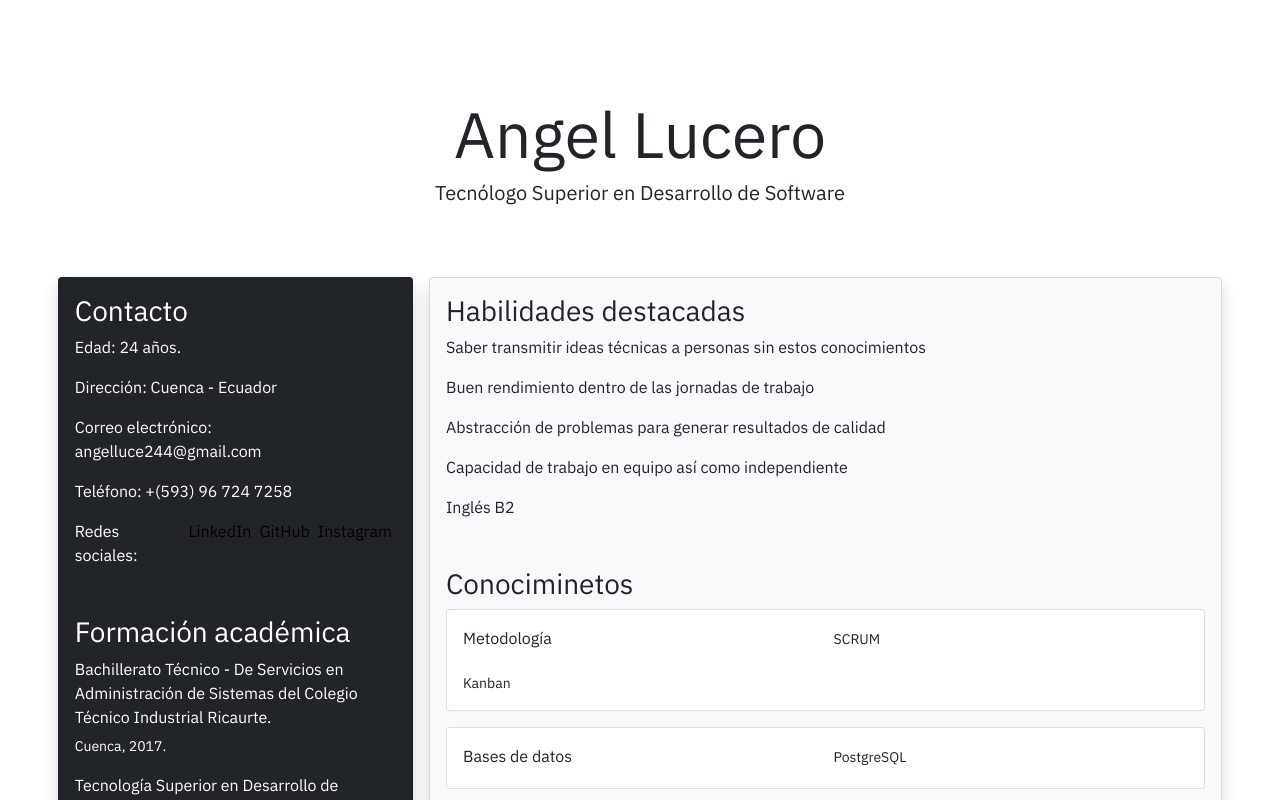
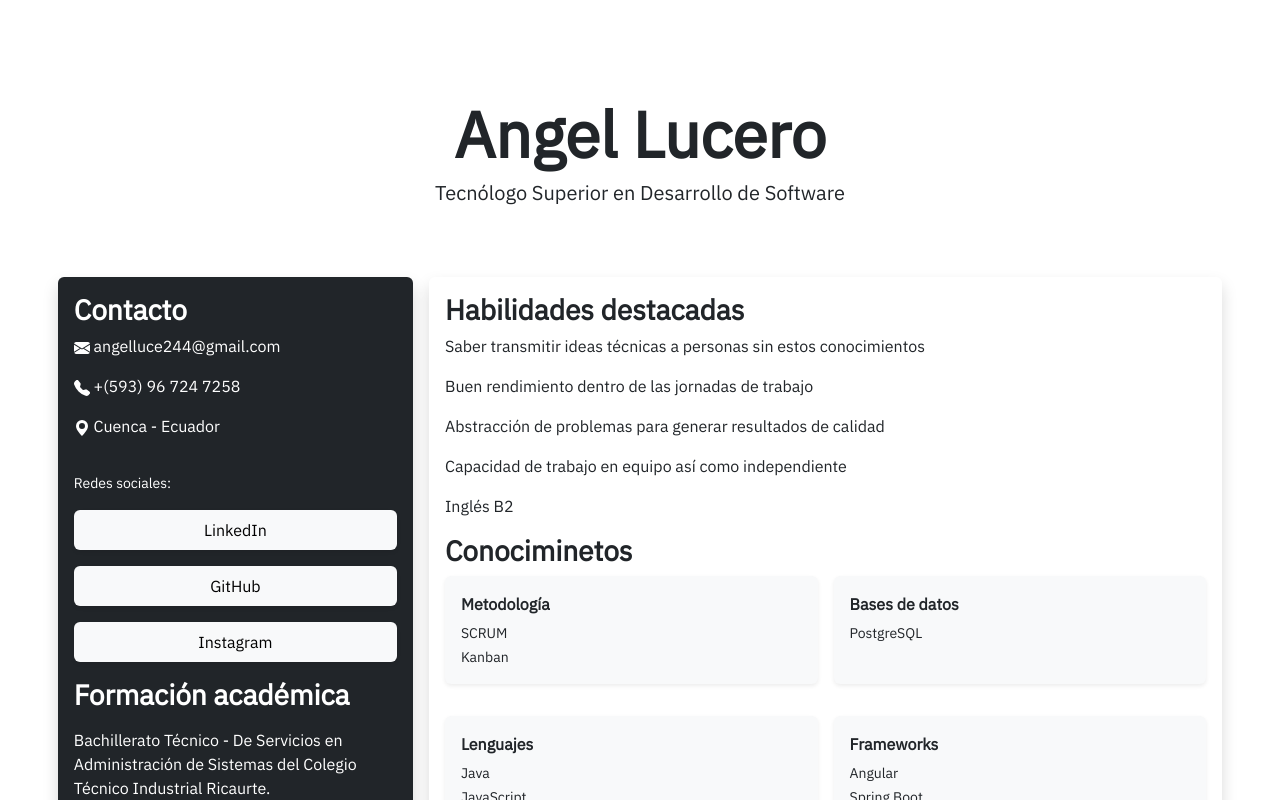
Before and after one commit to angelluce/cv, an Angular app: page /inicio in a window 1280 px wide. Shown: the top 800 px of the page. Built offline with nearby package versions, Linux system fonts and the light colour scheme.

Commit message:
home page updated
Co-authored-by: @smartsoftec <smartsoft.dev.ec@gmail.com>

```diff
--- a/src/app/components/home/home.component.html
+++ b/src/app/components/home/home.component.html
@@ -1,65 +1,87 @@
 <div class="main-container">
   <div class="perfil p-5">
-    <h1 class="text-center display-3">{{informacion.perfil.nombre}}</h1>
+    <h1 class="text-center display-3 titulo">{{informacion.perfil.nombre}}</h1>
     <h5 class="text-center">{{informacion.perfil.profesion}}</h5>
     <!--<p class="mt-5">{{informacion.perfil.descripcion}}</p>-->
   </div>
 
   <div class="grid-container justify-content-center mt-3">
-    <div class="card shadow item1 bg-dark text-white">
+    <div class="card-sm shadow rounded bg-dark text-white item1">
       <div class="contacto m-3">
-        <h3>Contacto</h3>
-        <p>Edad: {{informacion.contacto.edad}} años.</p>
-        <p>Dirección: {{informacion.contacto.direcion}}</p>
-        <p>Correo electrónico: {{informacion.contacto.correo}}</p>
-        <p>Teléfono: {{informacion.contacto.telefono}}</p>
-        <div class="d-flex">
-          <p>Redes sociales:</p>
-          <div class="mx-1" *ngFor="let redSocial of informacion.contacto.redes">
-            <a href="{{redSocial.enlace}}" target="_blank">{{redSocial.nombre}}</a>
+        <h3 class="titulo">Contacto</h3>
+        <!--<p>Edad: {{informacion.contacto.edad}} años.</p>-->
+        <p>
+          <svg xmlns="http://www.w3.org/2000/svg" width="16" height="16" fill="currentColor" class="bi bi-envelope-fill"
+               viewBox="0 0 16 16">
+            <path
+              d="M.05 3.555A2 2 0 0 1 2 2h12a2 2 0 0 1 1.95 1.555L8 8.414.05 3.555ZM0 4.697v7.104l5.803-3.558L0 4.697ZM6.761 8.83l-6.57 4.027A2 2 0 0 0 2 14h12a2 2 0 0 0 1.808-1.144l-6.57-4.027L8 9.586l-1.239-.757Zm3.436-.586L16 11.801V4.697l-5.803 3.546Z"/>
+          </svg>
+          {{informacion.contacto.correo}}
+        </p>
+        <p>
+          <svg xmlns="http://www.w3.org/2000/svg" width="16" height="16" fill="currentColor"
+               class="bi bi-telephone-fill" viewBox="0 0 16 16">
+            <path fill-rule="evenodd"
+                  d="M1.885.511a1.745 1.745 0 0 1 2.61.163L6.29 2.98c.329.423.445.974.315 1.494l-.547 2.19a.678.678 0 0 0 .178.643l2.457 2.457a.678.678 0 0 0 .644.178l2.189-.547a1.745 1.745 0 0 1 1.494.315l2.306 1.794c.829.645.905 1.87.163 2.611l-1.034 1.034c-.74.74-1.846 1.065-2.877.702a18.634 18.634 0 0 1-7.01-4.42 18.634 18.634 0 0 1-4.42-7.009c-.362-1.03-.037-2.137.703-2.877L1.885.511z"/>
+          </svg>
+          {{informacion.contacto.telefono}}</p>
+        <p>
+          <svg xmlns="http://www.w3.org/2000/svg" width="16" height="16" fill="currentColor" class="bi bi-geo-alt-fill"
+               viewBox="0 0 16 16">
+            <path d="M8 16s6-5.686 6-10A6 6 0 0 0 2 6c0 4.314 6 10 6 10zm0-7a3 3 0 1 1 0-6 3 3 0 0 1 0 6z"/>
+          </svg>
+          {{informacion.contacto.direcion}}</p>
+        <div class="pt-3">
+          <small>Redes sociales:</small>
+          <div *ngFor="let redSocial of informacion.contacto.redes">
+            <div class="card-sm shadow-sm rounded bg-light text-center mt-3 p-2">
+              <a class="" href="{{redSocial.enlace}}" target="_blank">{{redSocial.nombre}}</a>
+            </div>
           </div>
         </div>
       </div>
 
       <div class="formacion m-3">
-        <h3>Formación académica</h3>
-        <div class="mb-3" *ngFor="let formacion of informacion.formacion">
-          <p class="mb-1">{{formacion.titulo}}</p>
-          <small>{{formacion.fecha}}</small>
+        <h3 class="titulo">Formación académica</h3>
+        <div *ngFor="let formacion of informacion.formacion">
+          <p class="mt-3 mb-0">{{formacion.titulo}}</p>
+          <small class="subtitulo">{{formacion.fecha}}</small>
         </div>
       </div>
     </div>
-    <div class="card shadow item2 bg-light">
+
+    <div class="card-sm shadow rounded item2">
       <div class="habilidades m-3">
-        <h3>Habilidades destacadas</h3>
+        <h3 class="titulo">Habilidades destacadas</h3>
         <div *ngFor="let habilidad of informacion.habilidades">
           <p>{{habilidad.descripcion}}</p>
         </div>
       </div>
 
       <div class="conocimientos m-3">
-        <h3>Conociminetos</h3>
-        <div class="grid-card card mb-3 p-3" *ngFor="let conocimiento of informacion.conocimientos">
-          <p class="mb-1">{{conocimiento.descripcion}}</p>
-          <div *ngFor="let elemento of conocimiento.elemento">
-            <small>{{elemento}}</small>
+        <h3 class="titulo">Conociminetos</h3>
+        <div class="grid-card">
+          <div class="card-sm shadow-sm rounded bg-light card-element mb-3 p-3"
+               *ngFor="let conocimiento of informacion.conocimientos">
+            <p class="subtitulo mb-1">{{conocimiento.descripcion}}</p>
+            <div *ngFor="let elemento of conocimiento.elemento">
+              <small>{{elemento}}</small>
+            </div>
           </div>
         </div>
       </div>
 
       <div class="experiencia m-3">
-        <h3>Experiencia laboral</h3>
-        <div *ngFor="let experiencia of informacion.experiencia">
-          <h5>{{experiencia.cargo}}</h5>
-          <p>{{experiencia.empresa}}</p>
+        <h3 class="titulo">Experiencia laboral</h3>
+        <div class="card-sm shadow-sm rounded bg-light p-3" *ngFor="let experiencia of informacion.experiencia">
+          <h5 class="subtitulo">{{experiencia.cargo}}</h5>
+          <p class="subtitulo m-0">{{experiencia.empresa}}</p>
           <small>{{experiencia.fechaInicial}} - {{experiencia.fechaFinal}}</small>
           <div *ngFor="let actividad of experiencia.actividades">
-            <p>{{actividad}}</p>
+            <p class="mt-3 mb-0">{{actividad}}</p>
           </div>
         </div>
       </div>
     </div>
   </div>
-
-
 </div>
--- a/src/index.html
+++ b/src/index.html
@@ -13,16 +13,10 @@
   <link href="https://fonts.googleapis.com/css2?family=IBM+Plex+Sans:wght@400&display=swap" rel="stylesheet">
 
   <!--  BOOTSTRAP  -->
-  <link href="https://cdn.jsdelivr.net/npm/bootstrap@5.1.3/dist/css/bootstrap.min.css" rel="stylesheet"
-        integrity="sha384-1BmE4kWBq78iYhFldvKuhfTAU6auU8tT94WrHftjDbrCEXSU1oBoqyl2QvZ6jIW3" crossorigin="anonymous">
-  <script src="https://cdn.jsdelivr.net/npm/bootstrap@5.1.3/dist/js/bootstrap.bundle.min.js"
-          integrity="sha384-ka7Sk0Gln4gmtz2MlQnikT1wXgYsOg+OMhuP+IlRH9sENBO0LRn5q+8nbTov4+1p"
-          crossorigin="anonymous"></script>
-  <script src="https://cdn.jsdelivr.net/npm/@popperjs/core@2.10.2/dist/umd/popper.min.js"
-          integrity="sha384-7+zCNj/IqJ95wo16oMtfsKbZ9ccEh31eOz1HGyDuCQ6wgnyJNSYdrPa03rtR1zdB"
-          crossorigin="anonymous"></script>
-  <script src="https://cdn.jsdelivr.net/npm/bootstrap@5.1.3/dist/js/bootstrap.min.js"
-          integrity="sha384-QJHtvGhmr9XOIpI6YVutG+2QOK9T+ZnN4kzFN1RtK3zEFEIsxhlmWl5/YESvpZ13"
+  <link href="https://cdn.jsdelivr.net/npm/bootstrap@5.3.0-alpha3/dist/css/bootstrap.min.css" rel="stylesheet"
+        integrity="sha384-KK94CHFLLe+nY2dmCWGMq91rCGa5gtU4mk92HdvYe+M/SXH301p5ILy+dN9+nJOZ" crossorigin="anonymous">
+  <script src="https://cdn.jsdelivr.net/npm/bootstrap@5.3.0-alpha3/dist/js/bootstrap.bundle.min.js"
+          integrity="sha384-ENjdO4Dr2bkBIFxQpeoTz1HIcje39Wm4jDKdf19U8gI4ddQ3GYNS7NTKfAdVQSZe"
           crossorigin="anonymous"></script>
 
 </head>
```
